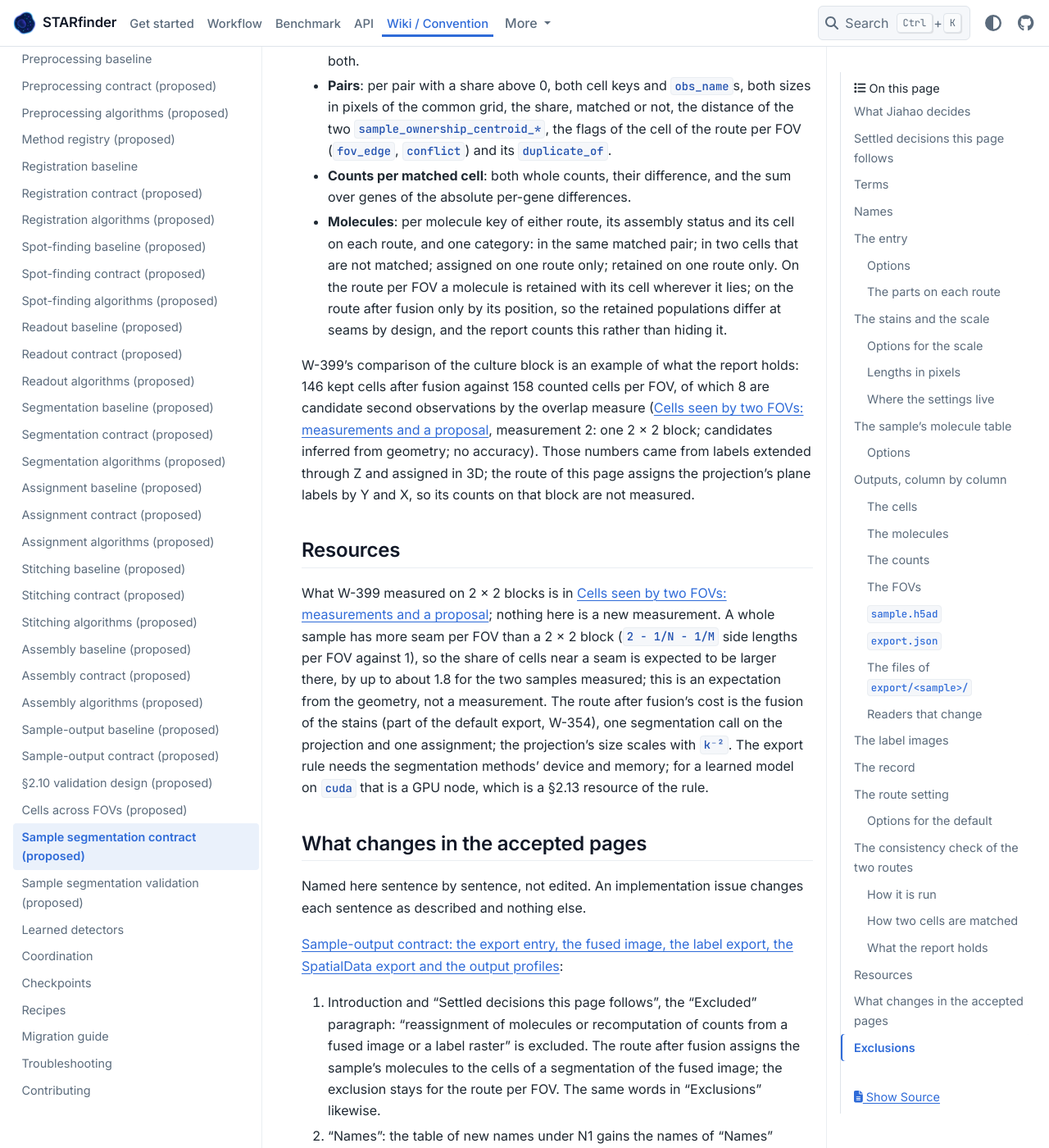
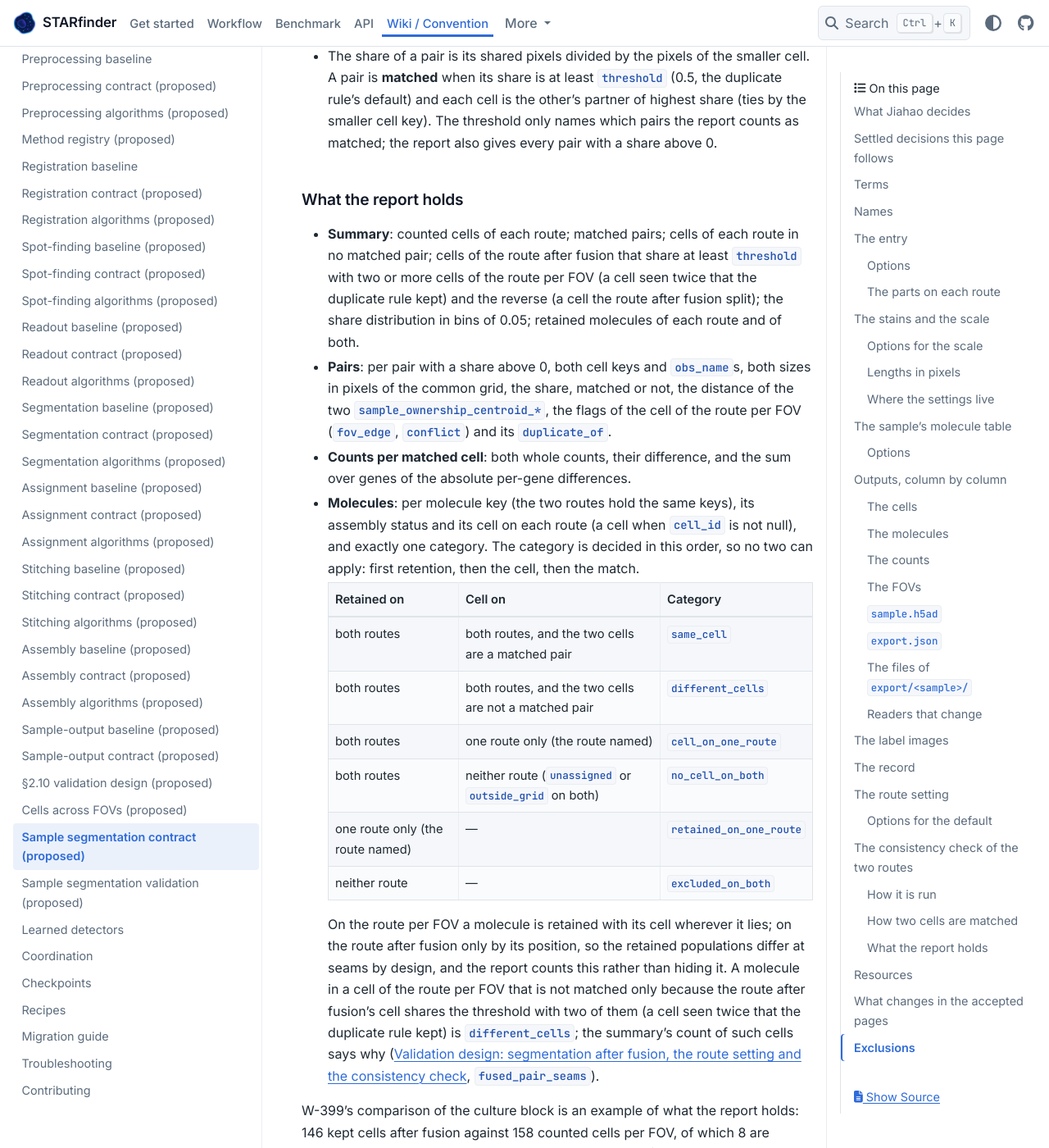
Before and after one commit to wanglab-broad/starfinder, a Sphinx documentation site: the page built from docs/sample-segmentation-contract.md, in a window 1280 px wide and 1400 px high, scrolled down 36151 px. Shown: the whole window at 82% size. Built offline with Sphinx 7.4.7 and the PyData theme 0.15.4, drawn with Linux system fonts in a browser that asks for light colours; some of the changed text lies outside the part shown.

Commit message:
fix(w-401): address review findings (specify segmentation after…)
The validation page has a new fixture, `fused_pair_seams`, with two seam
cells written out in numbers. In case high, the two observations of cell
1 share 0.9315 of the smaller, and the duplicate rule excludes FOV2's.
In case low, the observations of cell 2 share 0.3636 and both stay. The
fixture gives the molecules and the expected outcome on each route and
in the comparison. I computed those outcomes with the present package
for the route per FOV and with present functions for the route after
fusion (scripts/seam_cases.py, calls/seam_cases.json); the comparison
itself follows the contract's …

Linear-Issue: W-401

```diff
--- a/docs/sample-segmentation-contract.md
+++ b/docs/sample-segmentation-contract.md
@@ -36,9 +36,13 @@ Evidence, cited by path:
   synthetic dataset of the same two FOVs), cited as "call C1" to "call C25" (with
   letters for the further calls of one statement, such as C11b). A statement about the
   present code that no call checks is marked "read from the source" with its file and
-  line, at revision `d24eb11`. No real data was read and no model was called: where a
-  statement would need a model, the call is the refusal `segment` makes before any
-  library is read.
+  line, at revision `d24eb11`. No real data was read and no model was loaded or run:
+  where a statement would need a model, the call is the refusal `segment` makes before
+  any inference. That refusal comes after `segment` has imported the method's libraries:
+  it calls `require` before it resolves the model (read from the source,
+  `src/python/starfinder/segmentation/_segment.py:261` and `:262`;
+  `src/python/starfinder/_registry.py:84–88` imports each dependency), and call C15c
+  showed Cellpose and torch imported after a refused `segment` call.
 
 ## What Jiahao decides
 
@@ -241,8 +245,8 @@ read-back checks (T1 and T5 of "The record") and the validation (SG4) follow:
 (`part_not_run` when `fuse` did not run; `extra_missing` naming the method's extra, for
 example `cellpose`, when its backend is not importable) and `failed`. A model that is
 missing or whose SHA-256 differs is a setting error: it is refused before anything is
-written (check 7 below), as `segment` itself refuses it before any library call (calls
-C15 and C15b).
+written (check 7 below). `segment` itself refuses it too, before any inference but after
+importing the method's libraries (calls C15, C15b and C15c).
 
 When `segment` is `not_run` or `empty`, `assemble` still writes the tables of the
 `molecules_only` assembly, `sample.h5ad` without a row and its section with `mode`
@@ -259,10 +263,17 @@ off, the reuse conditions of the table above hold when `segment` is off, the run
 validate, their
 seeds name earlier runs, `cells` and `nuclei` name runs of the targets `cell` (or
 `nucleus` as territories) and `nucleus`, and every model resolves with its SHA-256
-(`resolve_model`, which reads no library; a missing file and a SHA-256 mismatch are
-refused, calls C15 and C15b). Each failure raises `ValueError` (or the
+(`resolve_model` called by check 7 itself, not through `segment`: called alone in a fresh
+process it refused a missing model and imported neither Cellpose nor torch, call C15c; a
+missing file and a SHA-256 mismatch are refused, calls C15 and C15b). Each failure raises `ValueError` (or the
 model errors of {doc}`segmentation-contract`) naming the key, and the folder stays
-unchanged.
+unchanged. What check 7 promises about models: a missing or mismatched model is refused
+before anything is written, also on a machine without the method's extra, because
+`resolve_model` imports no segmentation library. What it does not promise: that the
+method's backend imports; that is `segment`'s `require`, which records the part `segment`
+`not_run` with `extra_missing`. An implementation calls `resolve_model` in check 7; the
+order of `require` and model resolution inside `segment` need not change, and no choice
+of "What Jiahao decides" depends on it.
 
 ## The stains and the scale
 
@@ -788,12 +799,27 @@ grid of the route after fusion, and the shared pixels of a pair of cells are cou
   `conflict`) and its `duplicate_of`.
 * **Counts per matched cell**: both whole counts, their difference, and the sum over genes
   of the absolute per-gene differences.
-* **Molecules**: per molecule key of either route, its assembly status and its cell on
-  each route, and one category: in the same matched pair; in two cells that are not
-  matched; assigned on one route only; retained on one route only. On the route per FOV
-  a molecule is retained with its cell wherever it lies; on the route after fusion only
-  by its position, so the retained populations differ at seams by design, and the report
-  counts this rather than hiding it.
+* **Molecules**: per molecule key (the two routes hold the same keys), its assembly
+  status and its cell on each route (a cell when `cell_id` is not null), and exactly one
+  category. The category is decided in this order, so no two can apply: first retention,
+  then the cell, then the match.
+
+  | Retained on | Cell on | Category |
+  | --- | --- | --- |
+  | both routes | both routes, and the two cells are a matched pair | `same_cell` |
+  | both routes | both routes, and the two cells are not a matched pair | `different_cells` |
+  | both routes | one route only (the route named) | `cell_on_one_route` |
+  | both routes | neither route (`unassigned` or `outside_grid` on both) | `no_cell_on_both` |
+  | one route only (the route named) | — | `retained_on_one_route` |
+  | neither route | — | `excluded_on_both` |
+
+  On the route per FOV a molecule is retained with its cell wherever it lies; on the route
+  after fusion only by its position, so the retained populations differ at seams by
+  design, and the report counts this rather than hiding it. A molecule in a cell of the
+  route per FOV that is not matched only because the route after fusion's cell shares the
+  threshold with two of them (a cell seen twice that the duplicate rule kept) is
+  `different_cells`; the summary's count of such cells says why
+  ({doc}`sample-segmentation-validation`, `fused_pair_seams`).
 
 W-399's comparison of the culture block is an example of what the report holds: 146 kept
 cells after fusion against 158 counted cells per FOV, of which 8 are candidate second
```
Also changed, not shown: docs/sample-segmentation-validation.md (+4 -2 lines).
